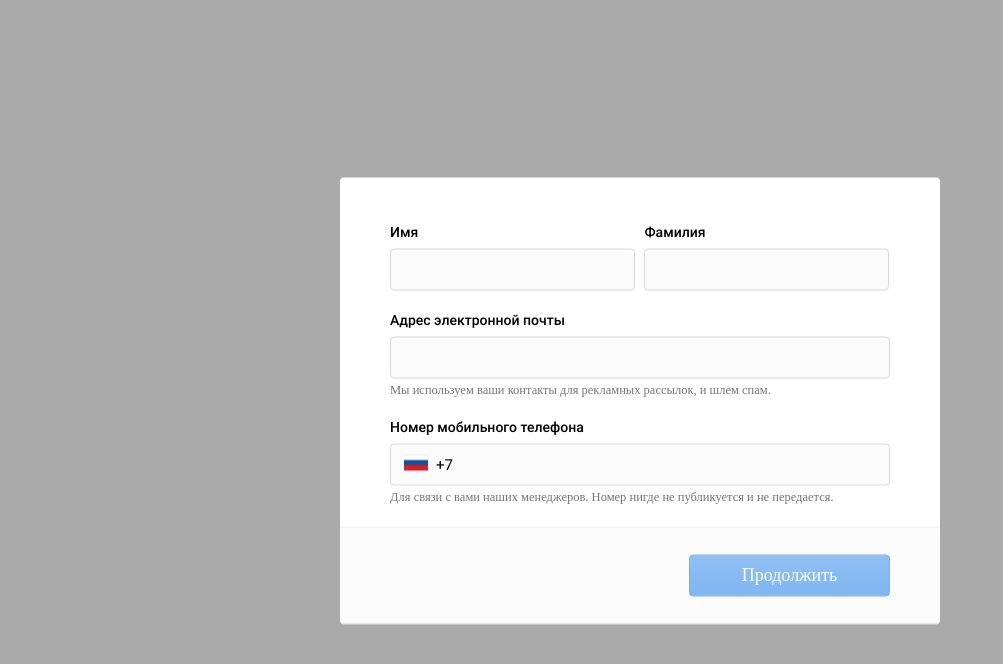
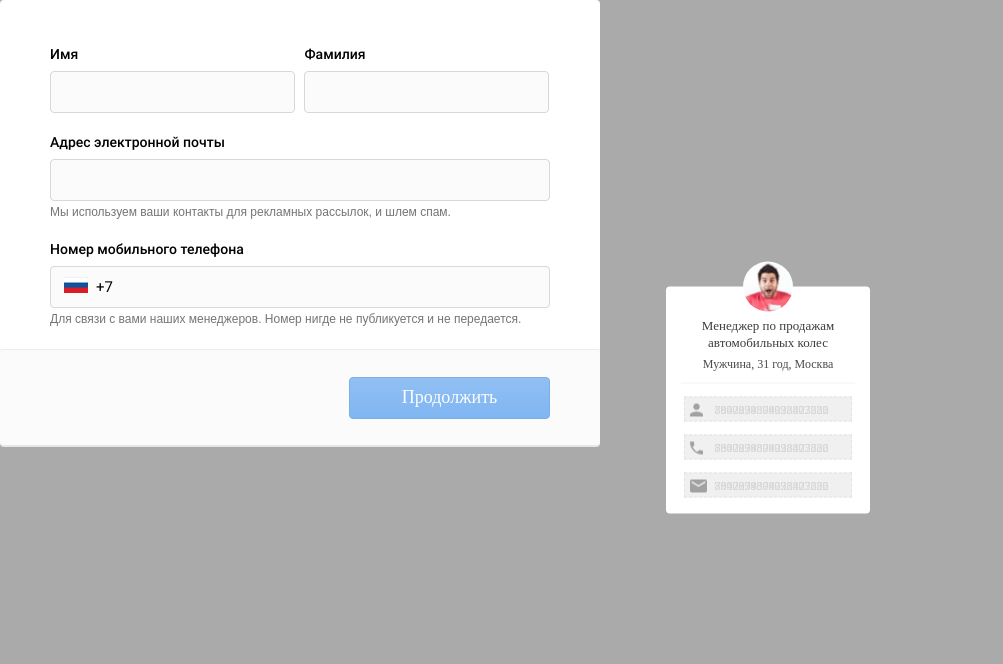
Before and after one commit to MirtlBu/assignmentSJ, a plain HTML site: page index.html in a window 1280 px wide. Shown: the whole page, without its empty margins (0-1003 px from the left). Drawn offline with nearby package versions, Linux system fonts and the light colour scheme.

Commit message:
scratch block

```diff
--- a/css/style.less
+++ b/css/style.less
@@ -9,16 +9,34 @@
 }
 
 @color-black-half: #757575;
+@color-gray: #3e3d3d;
 
-body, html {
+body, html, ul, li {
     padding: 0;
     margin: 0;
-    font-family: Helvetica, Arial, sans-serif;
+
+}
+
+ul {
+    list-style: none;
 }
 
 body {
+    font-family: Arial, Helvetica, sans-serif;
     //выпилить
     background: #aaa;
+}
+
+.align {
+    &__table{
+        height: 100%;
+        display: table;
+    }
+
+    &__cell{
+        display: table-cell;
+        vertical-align: middle;
+    }
 }
 
 .form {
@@ -31,7 +49,7 @@ body {
     box-sizing: border-box;
     position: relative;
 
-    &__name, &__surname, &__email, &__phone {
+    &__input {
         height: 42px;
         background: #FBFBFB;
         border: 1px solid #D8D8D8;
@@ -71,8 +89,7 @@ body {
     }
 
     &__tip {
-        font-family: ArialMT;
-        font-size: 12.5px;
+        font-size: 12px;
         color: @color-black-half;
         line-height: 15px;
         margin: 4px 0 0 0;
@@ -91,7 +108,6 @@ body {
         font-size: 18px;
         color: #FFFFFF;
         line-height: 21px;
-        // float: right;
         margin-right: 50px;
         display: table-caption;
         float: right;
@@ -106,32 +122,18 @@ body {
     &__wrapper {
         width: 600px;
         height: 445px;
+        position: relative;
+    }
 
-        //выпилить
-        position: absolute;
-        top: 50%;
-        left: 50%;
-        transform: translate(-50%,-50%);
-    }
-}
-
-.bottom {
-    &__table{
+    &__bottom {
         width: 600px;
         height: 95px;
-        // opacity: 0.18;
         background: #FBFBFB;
         border-radius: 3px;
         border-top: 1px solid #ECECEC;
         position: absolute;
         bottom: 0;
         left: 0;
-        display: table;
-    }
-
-    &__cell{
-        display: table-cell;
-        vertical-align: middle;
     }
 }
 
@@ -140,3 +142,116 @@ body {
     bottom: 152px;
     left: 64px;
 }
+
+.candidate {
+    width: 204px;
+    height: 227px;
+    box-sizing: border-box;
+    background: #FFFFFF;
+    border-radius: 4px;
+    position: relative;
+    padding: 30px 15px 15px 15px;
+    box-sizing: border-box;
+    text-align: center;
+
+    &__photo {
+        width: 50px;
+        height: 50px;
+        border-radius: 50%;
+        background: url(../img/man.png) 55% 20% no-repeat;
+        position: absolute;
+        top: -25px;
+        left: 0;
+        right: 0;
+        margin: 0 auto;
+    }
+
+    &__occupation {
+        font-family: Arial-BoldMT;
+        font-size: 13px;
+        color: @color-gray;
+        line-height: 17px;
+        margin-bottom: 5px;
+    }
+
+    &__description {
+        font-family: ArialMT;
+        font-size: 12px;
+        color: #4A4A4A;
+        line-height: 17px;
+        padding-bottom: 10px;
+        border-bottom: 1px solid #F3F3F3;
+    }
+
+    &__item {
+        width: 168px;
+        height: 25px;
+        background: #F0F0F0;
+        border: 1px dashed #E3E3E3;
+        box-sizing: border-box;
+        margin: 13px auto 0 auto;
+        padding: 0 5px;
+        text-align: left;
+    }
+
+    &__icon {
+        width: 17px;
+        height: 13px;
+        background-repeat: no-repeat;
+        display: inline-block;
+        vertical-align: middle;
+    }
+
+    &__scratch {
+        font-family: ArialMT;
+        font-size: 12px;
+        color: #D8D8D8;
+        line-height: 14px;
+        display: inline-block;
+        vertical-align: middle;
+        margin-left: 3px;
+        position: relative;
+
+        &:before, &:after {
+            position: absolute;
+            top: 0;
+            left: 0;
+        }
+
+        &:before {
+            content: '7857879879238473382';
+        }
+
+        &:after {
+            content: '3840298304928323230';
+        }
+    }
+
+    &__name {
+        .candidate__icon {
+            background-image: url(../img/icon-person-1.png);
+            background-size: 13px 13px;
+        }
+    }
+
+    &__phone {
+        .candidate__icon {
+            background-image: url(../img/icon-phone-1.png);
+            background-size: 13px 13px;
+        }
+    }
+
+    &__email {
+        .candidate__icon {
+            background-image: url(../img/icon-email-1.png);
+            background-size: 17px 13px;
+        }
+    }
+
+
+    //выпилить
+    position: absolute;
+    top: 50%;
+    left: 60%;
+    transform: translate(-50%,-50%);
+}
--- a/index.html
+++ b/index.html
@@ -9,19 +9,50 @@
 <body>
     <div class="form__wrapper">
         <form class="form">
-            <label class="form__label">Имя<br/><input class="form__name" type="text"></label>
-            <label class="form__label">Фамилия<br/><input class="form__surname" type="text"></label>
-            <label class="form__label">Адрес электронной почты<br/><input class="form__email" type="email"></label>
+            <label class="form__label">Имя<br/><input class="form__input form__name" type="text"></label>
+            <label class="form__label">Фамилия<br/><input class="form__input form__surname" type="text"></label>
+            <label class="form__label">Адрес электронной почты<br/><input class="form__input form__email" type="email"></label>
             <p class="form__tip">Мы используем ваши контакты для рекламных рассылок, и шлем спам.</p>
-            <label class="form__label">Номер мобильного телефона<br/><input class="form__phone" type="tel" value="+7"></label>
+            <label class="form__label">Номер мобильного телефона<br/><input class="form__input form__phone" type="tel" value="+7"></label>
             <p class="form__tip">Для связи с вами наших менеджеров. Номер нигде не публикуется и не передается.</p>
-            <img class="phone-country" src="img/flag.png"></img>
+            <img class="phone-country" src="img/flag.png">
         </form>
-        <div class="bottom__table">
-            <div class="bottom__cell">
+        <div class="align__table form__bottom">
+            <div class="align__cell">
                 <button type="submit" class="form__submit">Продолжить</button>
             </div>
         </div>
+    </div>
+    <div class="candidate">
+        <div class="candidate__photo"></div>
+        <div class="candidate__occupation">Менеджер по продажам автомобильных колес</div>
+        <div class="candidate__description">Мужчина, 31 год, Москва</div>
+        <ul class="candidate__contacts">
+            <li class="candidate__name candidate__item">
+                <div class="align__table">
+                    <div class="align__cell">
+                        <span class="candidate__icon"></span>
+                        <span class="candidate__scratch">8902934898092807626</span>
+                    </div>
+                </div>
+            </li>
+            <li class="candidate__phone candidate__item">
+                <div class="align__table">
+                    <div class="align__cell">
+                        <span class="candidate__icon"></span>
+                        <span class="candidate__scratch">8902934898092807626</span>
+                    </div>
+                </div>
+            </li>
+            <li class="candidate__email candidate__item">
+                <div class="align__table">
+                    <div class="align__cell">
+                        <span class="candidate__icon"></span>
+                        <span class="candidate__scratch">8902934898092807626</span>
+                    </div>
+                </div>
+            </li>
+        </ul>
     </div>
 
 
```
Also changed, not shown: css/style.css, fonts/ArialMT.ttf (deleted), fonts/calibrii.ttf (added), img/icon-email-1.png (added), img/icon-person-1.png (added), img/icon-phone-1.png (added), img/man.png (added), 2 other files.
